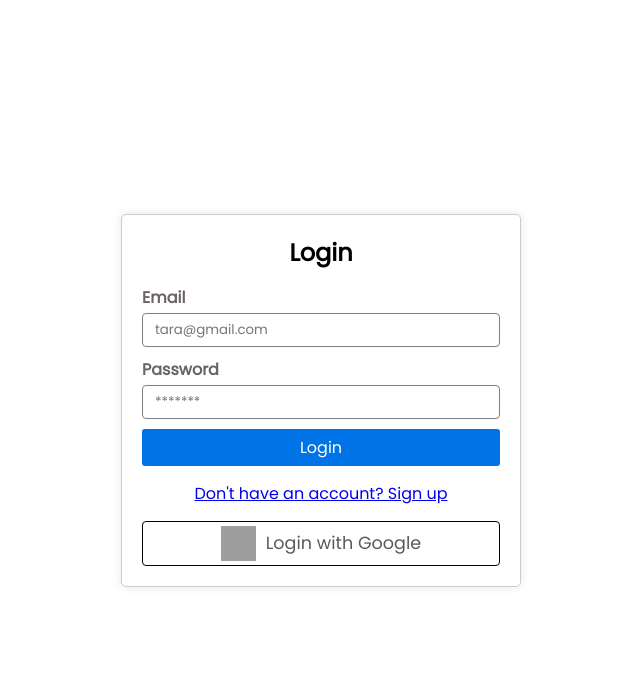
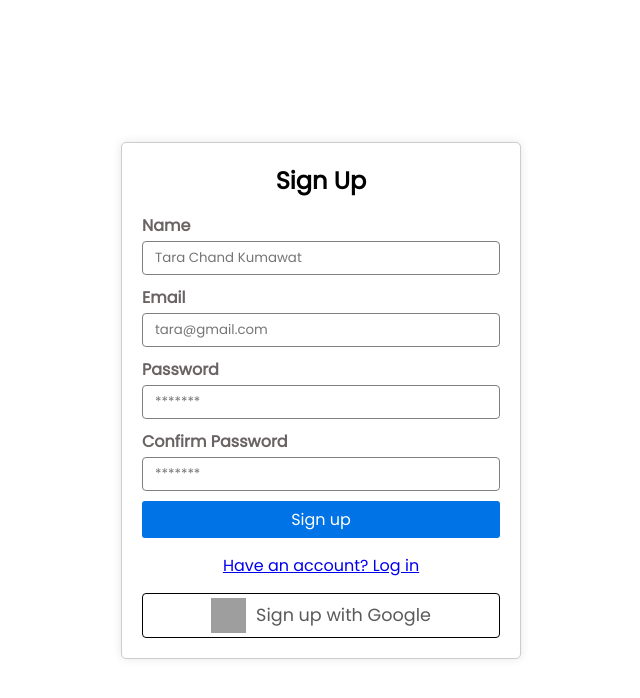
Before and after one commit to tara122333/Todo, a React (Create React App) app in the folder client/: page /signup in a window 1280 px wide. Before the commit this address led to /login. Shown: the top 698 px of the page, without its empty margins (319-959 px from the left). Built offline with nearby package versions, Linux system fonts and the light colour scheme; grey boxes are pictures that could not be loaded.

Commit message:
login and signup bug fix

```diff
--- a/client/src/App.jsx
+++ b/client/src/App.jsx
@@ -4,22 +4,8 @@ import Google from "./components/auth/Google";
 import Login from "./components/auth/Login";
 import Signup from "./components/auth/Signup";
 import Home from "./pages/Home";
-import { useEffect } from "react";
 
 function App() {
-
-  const navigate = useNavigate();
-
-  const getUserToken = async () => {
-    const user = localStorage.getItem("user");
-    if (!user) {
-      navigate("/login")
-    }
-  }
-  useEffect(() => {
-    getUserToken()
-  })
-
   return (
     <>
       <HomeHoc path="/" exect component={Home} />
--- a/client/src/components/auth/Login.jsx
+++ b/client/src/components/auth/Login.jsx
@@ -40,7 +40,7 @@ const Login = () => {
     })
 
     const googleLogin = async () => {
-        window.location.href = `http://localhost:4000/auth/google`;
+        window.location.href = `https://todo-7z9f.onrender.com/auth/google`;
     }
     const login = async (e) => {
         try {
--- a/client/src/components/auth/Signup.jsx
+++ b/client/src/components/auth/Signup.jsx
@@ -38,7 +38,7 @@ const Signup = () => {
     }
 
     const googleSignUp = async () => {
-        window.location.href = `http://localhost:4000/auth/google`;
+        window.location.href = `https://todo-7z9f.onrender.com/auth/google`;
     }
     return (
         <div className="signup-page">
```
